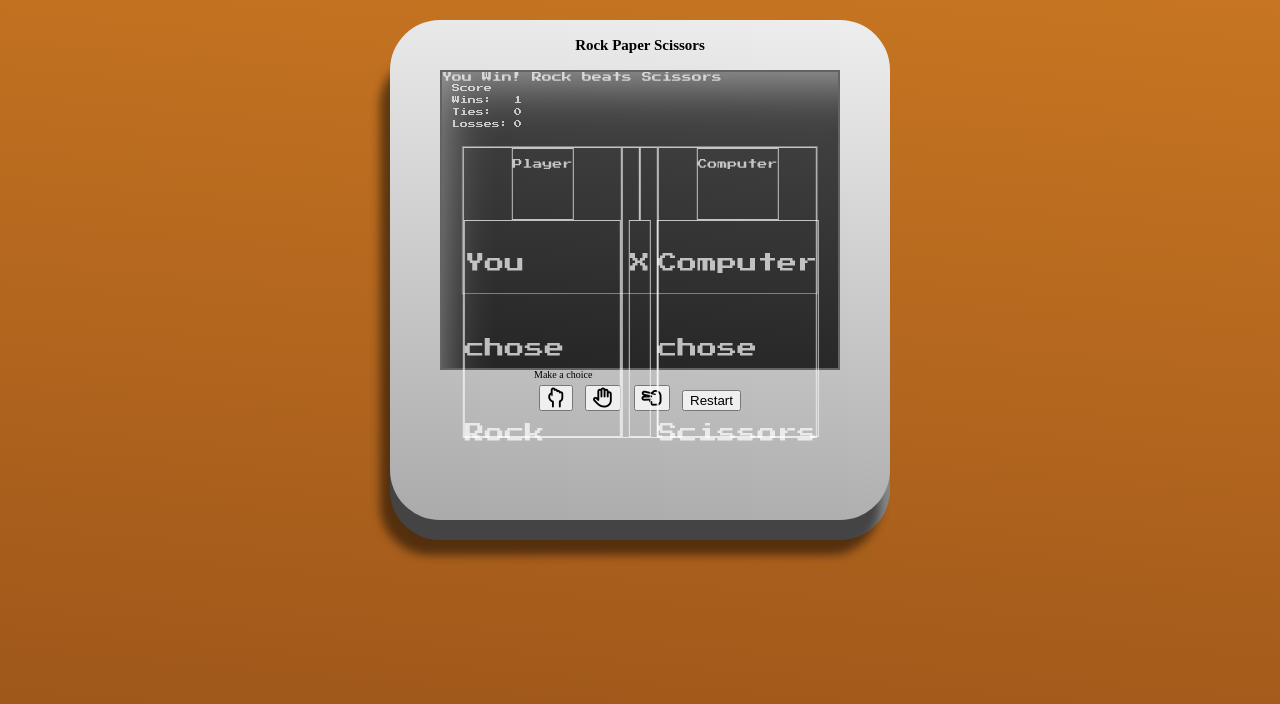
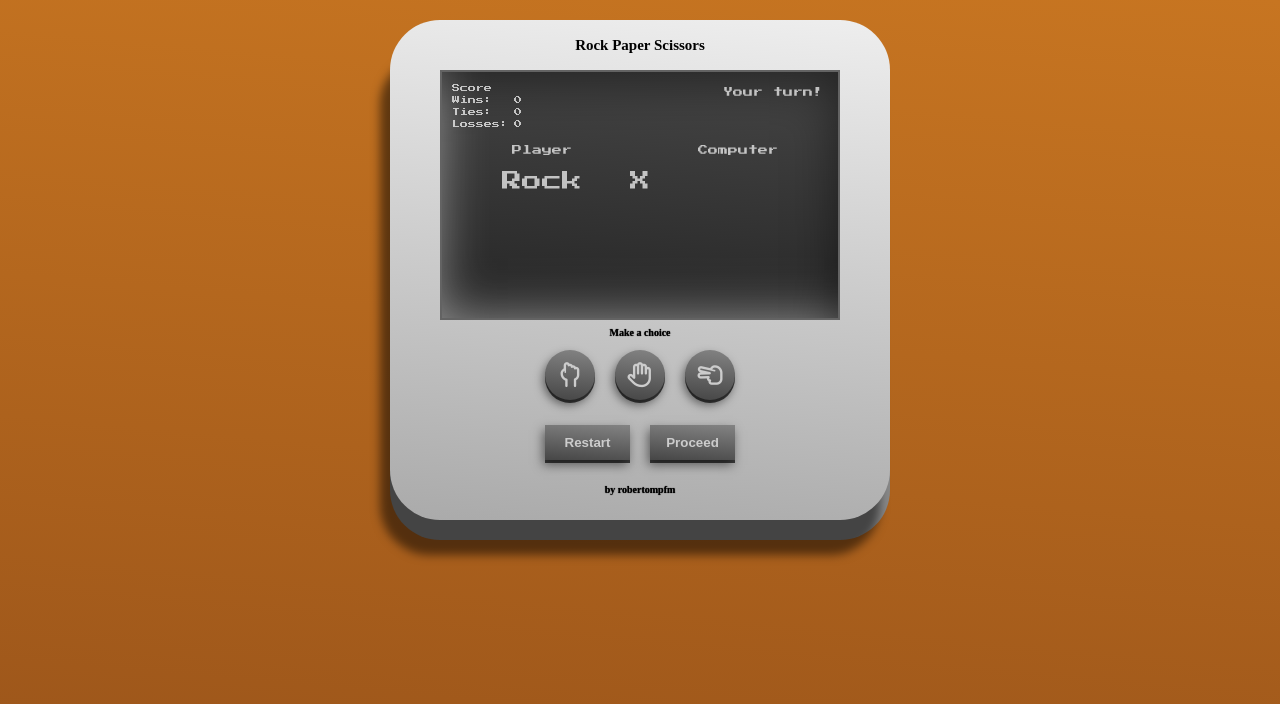
Before and after one commit to robertompfm/rock-paper-scissors, a plain HTML site: page index.html in a window 1280 px wide. Both pictures are taken after a click on the button 555 px from the left and 398 px from the top of the page. Drawn offline with Linux system fonts and the light colour scheme.

Commit message:
UI updated

```diff
--- a/index.html
+++ b/index.html
@@ -32,7 +32,11 @@
                     </div>
                 </div>
 
-                <div class="results">
+                <div class="turn">
+                    <p>Your turn!</p>
+                </div>
+
+                <div class="choices">
                     <div class="column">
                         <h2 class="column__title">Player</h2>
                         <p class="column__paragraph player-choice">ROCK</p>
@@ -43,32 +47,41 @@
                     </div>
                     <div class="column">
                         <h2 class="column__title">Computer</h2>
-                        <p class="column__paragraph computer-choice">SCISSORS</p>
+                        <p class="column__paragraph computer-choice">ROCK</p>
                     </div>
 
                 </div>
-                <p class="result"></p>
 
-                <div class="overall-result">
-
+                <div class="results">
+                    <div class="results__row">
+                        <p class="feedback">It's a tie! Both played Rock</p>
+                    </div>
+                    <div class="results__row">
+                        <p class="result">You're the Champion!! You won 5 games first :D</p>
+                    </div>
                 </div>
 
+            </div>
 
+            <div class="buttons">
+                <h2>Make a choice</h2>
+                <div class="choice-buttons">
+                    <button id="rock" class="choice-btn fa fa-hand-rock-o">
+                    </button>
+                    <button id="paper" class="choice-btn fa fa-hand-paper-o">
+                    </button>
+                    <button id="scissors" class="choice-btn fa fa-hand-scissors-o">
+                    </button>
+                </div>
+                <div class="general-buttons">
+                    <button id="restart">Restart</button>
+                    <button id="confirm">Proceed</button>
+                </div>
 
             </div>
-            <div class="buttons">
-                <h2>Make a choice</h2>
-                <button id="rock" class="choice">
-                    <i class="fa fa-hand-rock-o" aria-hidden="true"></i>
-                </button>
-                <button id="paper" class="choice">
-                    <i class="fa fa-hand-paper-o" aria-hidden="true"></i>
-                </button>
-                <button id="scissors" class="choice">
-                    <i class="fa fa-hand-scissors-o" aria-hidden="true"></i>
-                </button>
 
-                <button id="restart">Restart</button>
+            <div class="signature">
+                <a href="https://github.com/robertompfm">by robertompfm</a>
             </div>
 
         </div>
--- a/scripts/script.js
+++ b/scripts/script.js
@@ -38,93 +38,126 @@ function setLosses(num) {
     document.querySelector('.losses').lastElementChild.textContent = num;
 }
 
-function setPlayerChoiceMsg(str) {
+function getPlayerChoice() {
+    return document.querySelector('.player-choice').textContent;
+}
+
+function isYourTurn() {
+    return document.querySelector('.turn').firstElementChild.textContent === 'Your turn!';
+}
+
+function toggleYourTurn() {
+    if (isYourTurn()) {
+        document.querySelector('.turn').firstElementChild.textContent = '';
+    } else {
+        document.querySelector('.turn').firstElementChild.textContent = 'Your turn!';
+    }
+}
+
+function makeSelection(e) {
+    if (getResult() !== '') resetGame();
+    if (!isYourTurn()) proceed();
+    let str = capitalize(e.target.id);
+    setPlayerChoice(str);
+    setFeedbackMsg('');
+}
+
+function setPlayerChoice(str) {
     document.querySelector('.player-choice').textContent = str;
 }
 
-function setComputerChoiceMsg(str) {
+function setComputerChoice(str) {
     document.querySelector('.computer-choice').textContent = str;
 }
 
-function setResultMsg(str) {
-    document.querySelector('.result').textContent = str;
+function setFeedbackMsg(str) {
+    document.querySelector('.feedback').textContent = str;
 }
 
-function getOverallResult() {
-    return document.querySelector('.overall-result').textContent;
+function getResult() {
+    return document.querySelector('.result').textContent;
 }
 
-function setOverallResult(str) {
-    document.querySelector('.overall-result').textContent = str;
+function setResult(str) {
+    document.querySelector('.result').textContent = str;
 }
 
 function resetGame() {
     setWins(0);
     setTies(0);
     setLosses(0);
-    setPlayerChoiceMsg('');
-    setComputerChoiceMsg('');
-    setResultMsg('');
-    setOverallResult('');
+    clearChoices();
 }
 
 function updateResults(playerSelection, computerSelection) {
-    setPlayerChoiceMsg('You chose ' + playerSelection);
-    setComputerChoiceMsg('Computer chose ' + computerSelection);
+    // setPlayerChoice(playerSelection);
+    setComputerChoice(computerSelection);
 
     let playerSelIdx = OPTIONS.indexOf(playerSelection.toUpperCase());
     let computerSelIdx = OPTIONS.indexOf(computerSelection.toUpperCase());
 
     if ((playerSelIdx + 2) % 3 === computerSelIdx) {
-        setResultMsg(`You Win! ${playerSelection} beats ${computerSelection}`);
+        setFeedbackMsg(`You Win! ${playerSelection} beats ${computerSelection}`);
         setWins(getWins() + 1);
     } else if (playerSelIdx === computerSelIdx) {
-        setResultMsg(`Its a Tie! Both played ${playerSelection}`);
+        setFeedbackMsg(`Its a Tie! Both played ${playerSelection}`);
         setTies(getTies() + 1);
     } else {
-        setResultMsg(`You Lose! ${computerSelection} beats ${playerSelection}`);
+        setFeedbackMsg(`You Lose! ${computerSelection} beats ${playerSelection}`);
         setLosses(getLosses() + 1);
     }
 
     if (getWins() >= 5) {
-        setOverallResult('You are the champion!! You won 5 games first :D');
+        setResult('You are the champion!! You won 5 games first :D');
     } else if (getLosses() >= 5) {
-        setOverallResult('The computer is the champion!! You lost 5 games :/');
+        setResult('The computer is the champion!! You lost 5 games :/');
+    }
+}
+
+function clearChoices() {
+    setPlayerChoice('');
+    setComputerChoice('');
+    setFeedbackMsg('');
+    setResult('');
+}
+
+function proceed(e) {
+    if (isYourTurn()) {
+        playRound(e);
+    } else {
+        clearChoices();
+        toggleYourTurn();
     }
 }
 
 function playRound(e) {
-    if (getOverallResult() !== '') resetGame();
+    if (getResult() !== '') resetGame();
 
-    let playerSelection = capitalize(e.target.parentElement.id);
+    let playerSelection = getPlayerChoice();
+    if (playerSelection == '') {
+        setFeedbackMsg('You need to choose one option')
+        return
+    }
+
     let computerSelection = capitalize(computerPlay());
 
     updateResults(playerSelection, computerSelection);
-}
-
-function game(num = 5) {
-    for (let i = 0; i < num; i++) {
-        console.log(`ROUND ${i + 1}:`)
-
-        let playerSelection = getPlayerSelection();
-        let computerSelection = computerPlay();
-
-        showSelections(playerSelection, computerSelection);
-
-        console.log(playRound(playerSelection, computerSelection));
-
-        console.log();
-    }
+    toggleYourTurn();
 }
 
 
-const buttons = document.querySelectorAll('.choice');
-buttons.forEach(btn => {
+const choiceButtons = document.querySelectorAll('.choice-btn');
+choiceButtons.forEach(btn => {
     btn.addEventListener(
         'click',
-        playRound
+        makeSelection
     )
 });
 
+const confirmBtn = document.querySelector('#confirm');
+confirmBtn.addEventListener('click', proceed);
+
 const restartBtn = document.querySelector('#restart');
-restartBtn.addEventListener('click', resetGame)
+restartBtn.addEventListener('click', resetGame);
+
+resetGame();
--- a/styles/style.css
+++ b/styles/style.css
@@ -1,3 +1,5 @@
+/* GENERAL SETTINGS */
+
 *,
 *::before,
 *::after {
@@ -8,6 +10,8 @@ html {
     font-size: 62.5%;
 }
 
+/* BACK GROUND */
+
 body {
     box-sizing: border-box;
     position: relative;
@@ -17,25 +21,20 @@ body {
     background-image: linear-gradient(185deg, #c77521, #9a541a);
 }
 
+/* GAME PAD FRAME */
+
 .frame {
     position: absolute;
     left: 50%;
     top: 2rem;
 
     transform: translateX(-50%);
-    /* border-top: solid 2rem transparent;
-    border-bottom: solid 2rem #444; */
     border-radius: 5rem;
 
     width: 50rem;
     height: 50rem;
     background-color: #ddd;
     background-image: linear-gradient(185deg, #eee, #aaa);
-
-    /* clip-path: polygon(
-        5% 0, 95% 0, 100% 5%, 100% 95%,
-        95% 100%, 5% 100%, 0 95%, 0 5%
-        ); */
 
     box-shadow: -1rem 3.5rem 1rem rgba(0, 0, 0, .5),
                 0 2rem 0 0 #888;
@@ -54,14 +53,17 @@ body {
     text-shadow: 0 0 .5px #000;
 }
 
+/* SCREEN */
+
 .screen {
     width: 80%;
-    height: 60%;
+    height: 50%;
     border: solid 2px #636363;
     position: relative;
     font-family: 'Press Start 2P', cursive;
     background-image: linear-gradient(185deg, #464646, #252525);
-    box-shadow: inset 3rem 4rem 5rem -3rem rgba(255, 255, 255, 0.5);
+    box-shadow: inset -3rem 4rem 5rem -3rem rgba(0, 0, 0, 0.5),
+                inset 2.5rem -3rem 5rem -3rem rgba(255, 255, 255, 0.5);
     color: rgba(255, 255, 255, 0.7);
 }
 
@@ -73,52 +75,11 @@ body {
     left: 1rem;
 }
 
-.results {
+.turn {
+    /* border: solid 1px; */
     position: absolute;
-    top: 50%;
-    left: 50%;
-    transform: translate(-50%, -50%);
-    border: 1px solid gray;
-    width: 90%;
-    height: 50%;
-    display: grid;
-    grid-template-columns: 45% auto 45%;
-}
-
-.column {
-    border: solid 1px;
-    display: flex;
-    flex-direction: column;
-    align-items: center;
-}
-
-.column__title {
-    border: solid 1px;
-    line-height: 3rem;
-    height: 25%;
-}
-
-.column__paragraph {
-    border: solid 1px;
-    height: 75%;
-    line-height: 8.5rem;
-    font-size: 2rem;
-}
-
-.versus {
-    border: solid 1px;
-    display: flex;
-    justify-content: center;
-    align-items: center;
-    font-size: 1.5rem;
-}
-
-.overall-result {
-    font-size: 1.8rem;
-}
-
-#restart {
-    color: black;
+    top: 1.5rem;
+    right: 1.5rem;
 }
 
 .wins, .ties, .losses {
@@ -127,10 +88,149 @@ body {
     justify-content: space-between;
 }
 
+.choices {
+    position: absolute;
+    top: 40%;
+    left: 50%;
+    transform: translate(-50%, -50%);
+    width: 90%;
+    height: 25%;
+    display: grid;
+    grid-template-columns: 45% auto 45%;
+}
+
+.column {
+    display: flex;
+    flex-direction: column;
+    align-items: center;
+}
+
+.column__title {
+    line-height: 2.2rem;
+    height: 40%;
+}
+
+.column__paragraph {
+    height: 60%;
+    line-height: 3.5rem;
+    font-size: 2rem;
+}
+
+.results {
+    position: absolute;
+    bottom: 1.5rem;
+    left: 50%;
+    width: 90%;
+    height: 40%;
+    transform: translateX(-50%);
+    display: flex;
+    flex-direction: column;
+    justify-content: space-around;
+    align-items: center;
+}
+
+.results__row {
+    height: 50%;
+    width: 100%;
+    display: flex;
+    align-items: center;
+    justify-content: center;
+    padding: 0 1rem;
+}
+
+.result {
+    font-size: 1.4rem;
+    line-height: 2rem;
+    text-align: center;
+}
+
+.feedback {
+    line-height: 1.8rem;
+    text-align: center;
+}
+
+
+/* BUTTONS */
+
+.buttons {
+    width: 80%;
+    height: 30%;
+    display: flex;
+    flex-direction: column;
+    align-items: center;
+}
+
+.buttons h2 {
+    font-weight: 600;
+    line-height: 2.5rem;
+    color: black;
+    text-shadow: 0 0 .1rem black;
+}
+
+.choice-buttons {
+    height: 50%;
+    width: 50%;
+    display: flex;
+    flex-direction: row;
+    justify-content: space-between;
+}
+
+.choice-btn {
+    height: 5rem;
+    width: 5rem;
+    border-radius: 50%;
+    font-size: 2.5rem;
+}
+
+.general-buttons {
+    height: 30%;
+    width: 50%;
+    display: flex;
+    flex-direction: row;
+    justify-content: space-between;
+}
+
+.general-buttons button {
+    width: 8.5rem;
+    font-weight: 600;
+}
+
 button {
     margin: .5rem;
+    border: none;
+    background-color: #ddd;
+    background-image: linear-gradient(185deg,
+                                    rgb(131, 131, 131),
+                                    rgb(70, 70, 70));
+
+    box-shadow: -.2rem .5rem 1rem rgba(0, 0, 0, .5),
+                0 .3rem 0 0 rgb(61, 61, 61);
+
+
+    color: #ccc;
+    transition: all 0.05s;
 }
 
-button i {
-    font-size: 2rem;
+button:hover {
+    cursor: pointer;
 }
+
+button:active {
+    box-shadow: none;
+    transform: translateY(.5rem);
+}
+
+.signature {
+    position: absolute;
+    /* border: solid 1px; */
+    bottom: 2rem;
+}
+
+.signature a,
+.signature a:visited {
+    text-decoration: none;
+    font-weight: 800;
+    line-height: 2rem;
+    color: black;
+    text-shadow: 0 0 .1rem black;
+}
```
